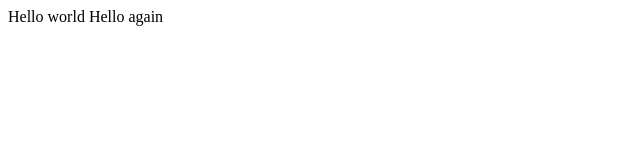
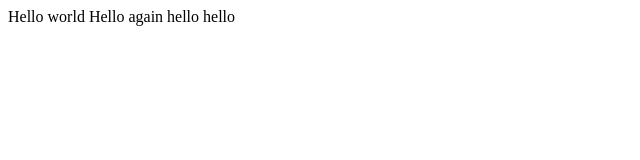
Before and after one commit to sohag1990/lecture0, a plain HTML site: page hello.html in a window 1280 px wide. Shown: the full height of the page, 0-640 px from the left. Drawn offline with Linux system fonts and the light colour scheme.

Commit message:
Update hello.html

```diff
--- a/hello.html
+++ b/hello.html
@@ -4,6 +4,6 @@
         <title>My webpage</title>
     </head>
     <body>
-        Hello world Hello again
+        Hello world Hello again hello hello
     </body>
 </html>
```
